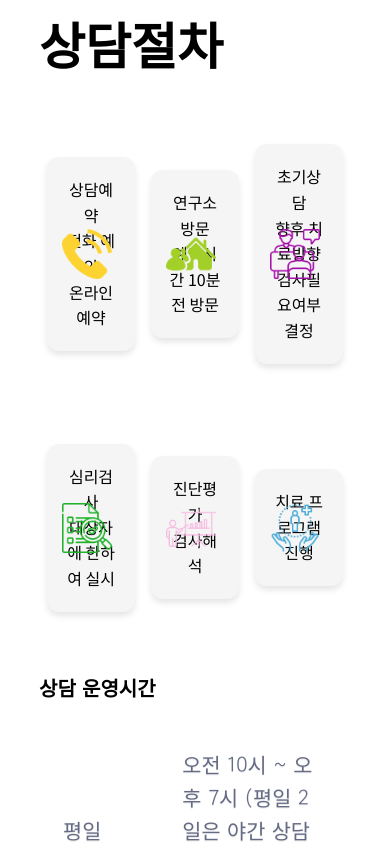
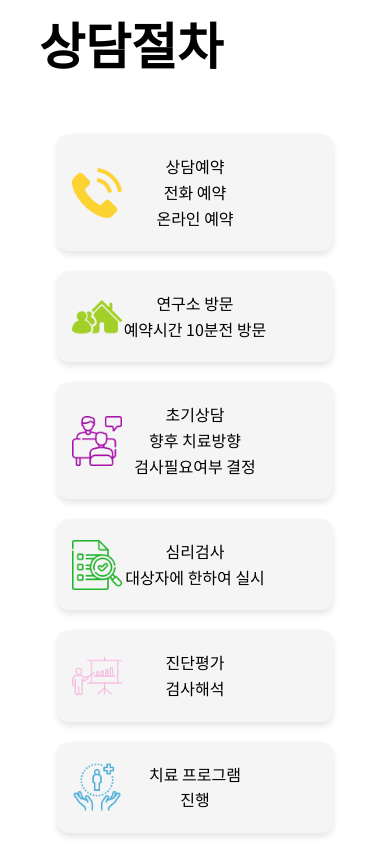
Before and after one commit to danbeesys/danbee, a React (Create React App) app: page /#/main in a window 390 px wide. Shown: the part 5000-5844 px from the top of the page. Built offline with nearby package versions, Linux system fonts and the light colour scheme; a web font is replaced by a local one.

Commit message:
상담절차 mobild css 적용

```diff
--- a/src/main/dprocess/SequentialBlock.module.css
+++ b/src/main/dprocess/SequentialBlock.module.css
@@ -18,10 +18,12 @@
 @media (max-width: 768px) {
   .sequentialBlocks {
     flex-wrap: wrap; /* 작은 화면에서는 줄바꿈 허용 */
+    padding: 0;
+    margin: 0;
   }
 
   .block {
-    flex-basis: calc(50% - 20px); /* 2열로 표시 */
+    width: 100vw;
     margin: 10px;
   }
 
--- a/src/main/dprocess/SequentialBlocks.tsx
+++ b/src/main/dprocess/SequentialBlocks.tsx
@@ -17,7 +17,9 @@ const SequentialBlocks: React.FC<SequentialBlocksProps> = ({ blocks }) => {
       <div className={styles.sequentialBlocks}>
       {firstLineBlock.map((block, index) => (
         <React.Fragment key={block.id}>
+          <div className={styles.block}>
           <BlockComponent id={block.id} thumbnail={block.thumbnail} content={block.content} />
+          </div>
           <div className={styles.arrow} aria-hidden="true">➔</div>
         </React.Fragment>
       ))}
@@ -25,7 +27,9 @@ const SequentialBlocks: React.FC<SequentialBlocksProps> = ({ blocks }) => {
       <div className={styles.sequentialBlocks}>
       {secondLineBlock.map((block, index) => (
         <React.Fragment key={block.id}>
+          <div className={styles.block}>
           <BlockComponent id={block.id} thumbnail={block.thumbnail} content={block.content} />
+          </div>
           {index < secondLineBlock.length - 1 && (
             <div className={styles.arrow} aria-hidden="true">➔</div>
           )}
```
